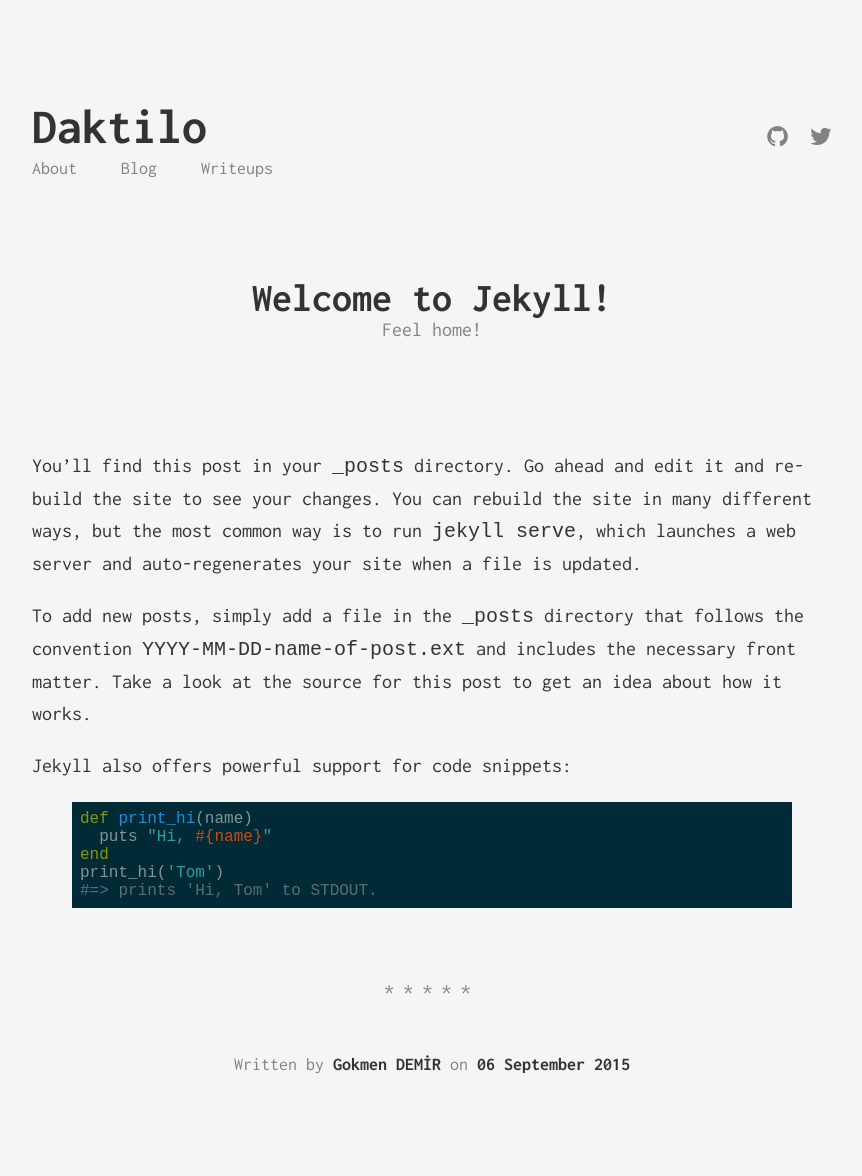
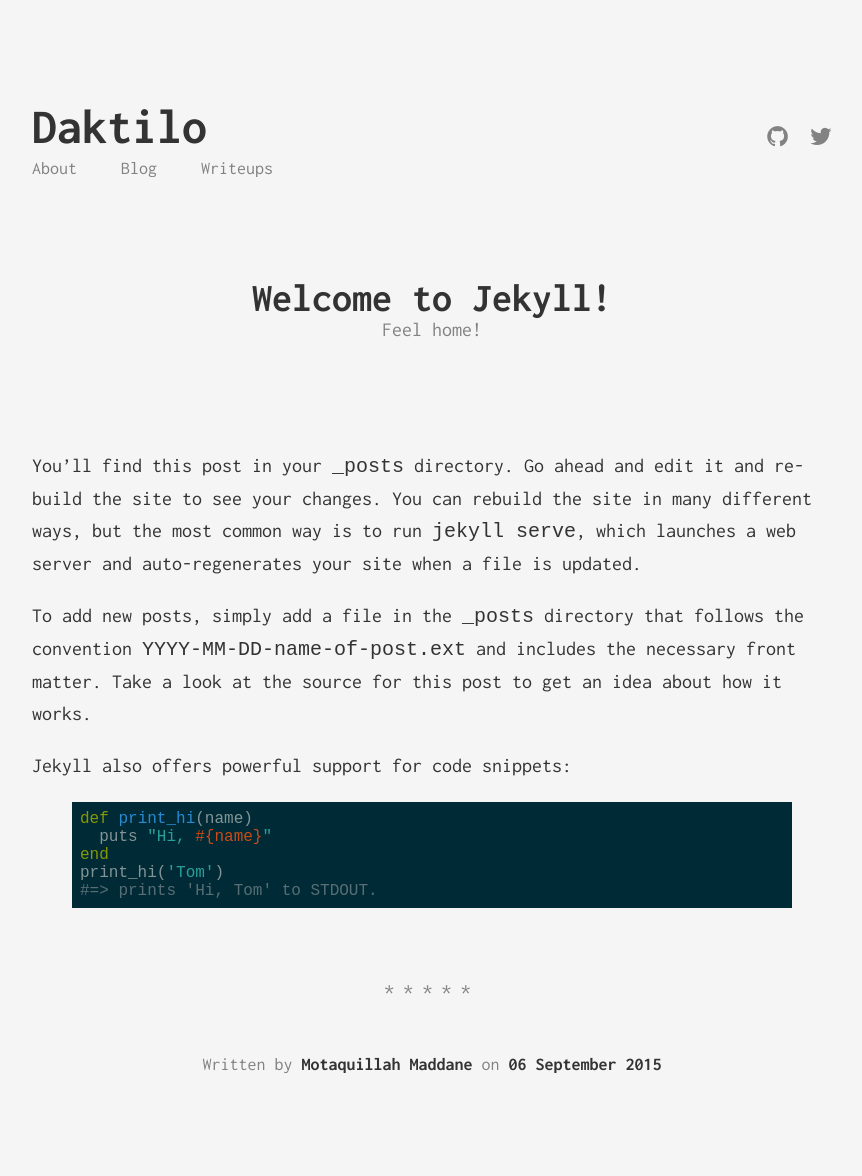
Before and after one commit to JohnGkmn/JohnGkmn.github.io, a Jekyll site: the page built from _posts/2015-09-06-welcome-to-jekyll.markdown, in a window 1280 px wide. Shown: the whole page, without its empty margins (208-1070 px from the left). Built offline with Jekyll 4.4.1, drawn with Linux system fonts in a browser that asks for light colours.

Commit message:
Update _config.yml

```diff
--- a/_config.yml
+++ b/_config.yml
@@ -9,9 +9,10 @@
 url: "http://hitchhiker.ma" # the base hostname & protocol for your site
 
 author:
-  fullname: Gokmen DEMİR
-  github: JohnGkmn
-  twitter: standartyerli
+  fullname: Motaquillah Maddane
+  googleplus: https://www.google.com/+MotaquillahMaddane
+  github: kronik3r
+  twitter: electrik_frog
   # disqus: your_disqus_forum_shortname
 
 # google_analytics: 'UA-XXXXXXXX-X'
@@ -26,5 +27,3 @@
 # Build settings
 highlighter: null
 markdown: kramdown
-
-timezone: Turkey/Istanbul
```
